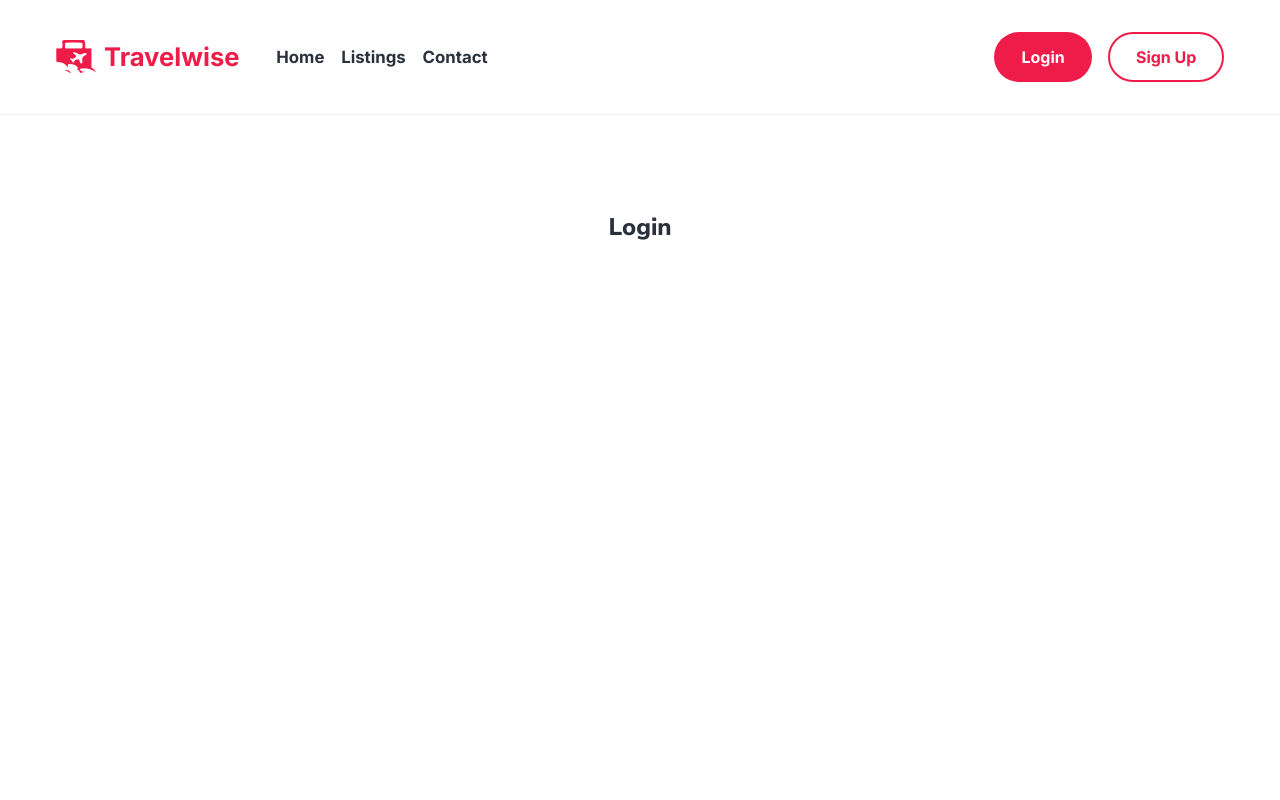
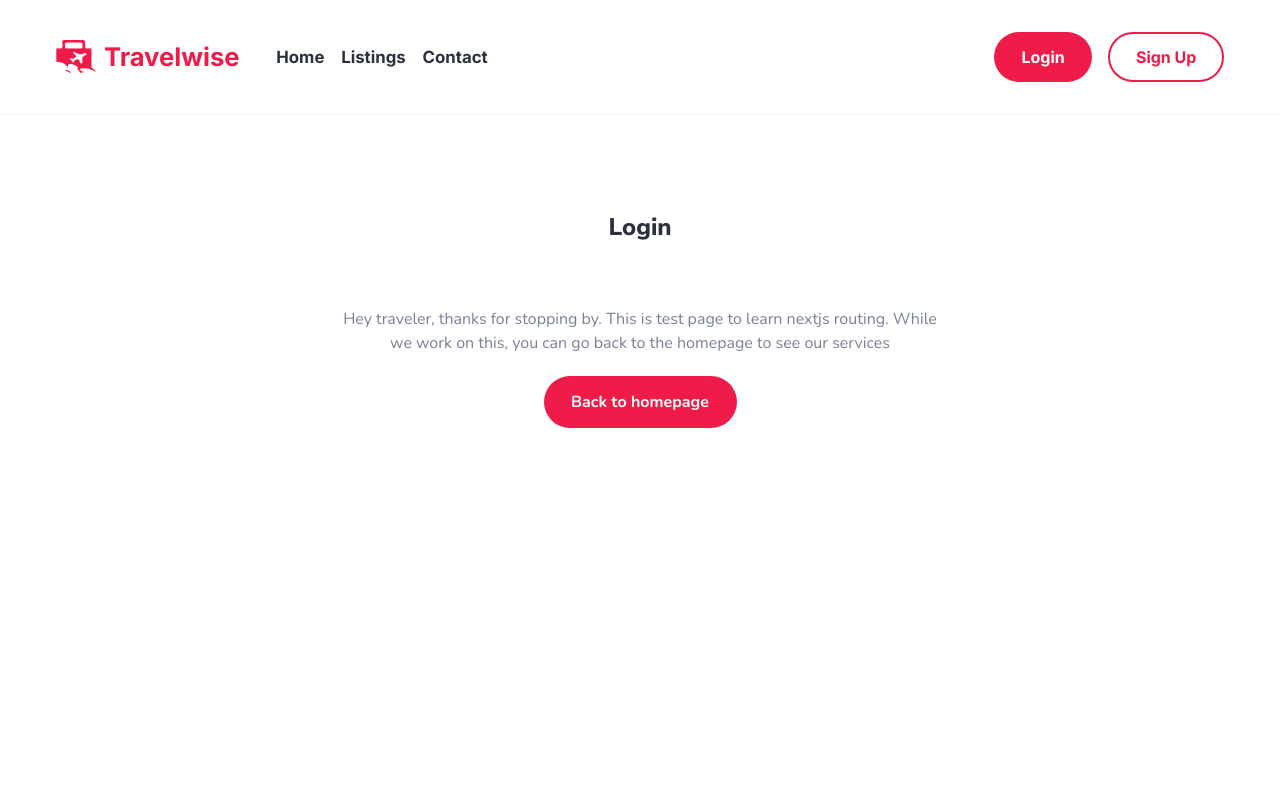
Before and after one commit to Master-Osaro/travelwise, a Next.js app: page /login in a window 1280 px wide. Shown: the top 800 px of the page. Built offline with nearby package versions, Linux system fonts and the light colour scheme.

Commit message:
Add Message to be shown on test routes

```diff
--- /dev/null
+++ b/components/Demo.module.css
@@ -0,0 +1,11 @@
+/* .demo__image{} */
+.demo__content{
+    display: flex;
+    flex-direction: column;
+    gap: 1.25rem;
+    align-items: center;
+    text-align: center;
+}
+.demo__content p{
+    max-width: 600px;
+}
--- /dev/null
+++ b/components/DemoComponent.jsx
@@ -0,0 +1,19 @@
+import Image from "next/image"
+import styles from "./Demo.module.css"
+import { redirect } from 'next/navigation'
+import Link from "next/link"
+function DemoComponent() {
+    return (
+        <section>
+            <div className="section-inner">
+                <div className="demo__image"></div>
+                <div className={`${styles.demo__content}`}>
+                    <p>Hey traveler, thanks for stopping by. This is test page to learn nextjs routing. While we work on this, you can go back to the homepage to see our services</p>
+                    <Link href="/"><button className="btn btn-primary">Back to homepage</button></Link>
+                </div>
+            </div>
+        </section>
+    )
+}
+
+export default DemoComponent
--- a/components/Header.jsx
+++ b/components/Header.jsx
@@ -21,8 +21,8 @@ function Header() {
           <li><Link href="/contact">Contact</Link></li>
         </ul>
         <div className="btn-group">
-          <button className="btn btn-primary" onClick={()=>{setNavOpen(!navOpen)}}>Login</button>
-          <button className="btn btn-secondary">Sign Up</button>
+          <Link href="/login"><button className="btn btn-primary">Login</button></Link>
+          <Link href="/signup"><button className="btn btn-secondary">Sign Up</button></Link>
         </div>
       </div>
 
--- a/pages/contact.jsx
+++ b/pages/contact.jsx
@@ -9,6 +9,7 @@ import Locations from '@/components/Locations'
 import Subscribe from '@/components/Subscribe'
 import Footer from '@/components/Footer'
 import Partners from '@/components/Partners'
+import DemoComponent from '@/components/DemoComponent'
 
 const nunito = Nunito({
   subsets: ['latin'],
@@ -33,6 +34,7 @@ export default function contact() {
       <Header />
       <main className={`${nunito.variable} ${nunito_sans.variable} ${styles.main}`}>
         <h2 className="">Contact</h2>
+        <DemoComponent />
       </main>
       <Footer nunito={nunito}/>
     </>
--- a/pages/destinations.jsx
+++ b/pages/destinations.jsx
@@ -9,6 +9,7 @@ import Locations from '@/components/Locations'
 import Subscribe from '@/components/Subscribe'
 import Footer from '@/components/Footer'
 import Partners from '@/components/Partners'
+import DemoComponent from '@/components/DemoComponent'
 
 const nunito = Nunito({
   subsets: ['latin'],
@@ -33,6 +34,7 @@ export default function destinations() {
       <Header />
       <main className={`${nunito.variable} ${nunito_sans.variable} ${styles.main}`}>
         <h2 className="">View Destinations</h2>
+        <DemoComponent />
       </main>
       <Footer nunito={nunito}/>
     </>
--- a/pages/login.jsx
+++ b/pages/login.jsx
@@ -9,6 +9,7 @@ import Locations from '@/components/Locations'
 import Subscribe from '@/components/Subscribe'
 import Footer from '@/components/Footer'
 import Partners from '@/components/Partners'
+import DemoComponent from '@/components/DemoComponent'
 
 const nunito = Nunito({
   subsets: ['latin'],
@@ -33,6 +34,7 @@ export default function Login() {
       <Header />
       <main className={`${nunito.variable} ${nunito_sans.variable} ${styles.main}`}>
         <h2 className="">Login</h2>
+        <DemoComponent />
       </main>
       <Footer nunito={nunito}/>
     </>
--- a/pages/signup.jsx
+++ b/pages/signup.jsx
@@ -9,6 +9,7 @@ import Locations from '@/components/Locations'
 import Subscribe from '@/components/Subscribe'
 import Footer from '@/components/Footer'
 import Partners from '@/components/Partners'
+import DemoComponent from '@/components/DemoComponent'
 
 const nunito = Nunito({
   subsets: ['latin'],
@@ -33,6 +34,7 @@ export default function SignUp() {
       <Header />
       <main className={`${nunito.variable} ${nunito_sans.variable} ${styles.main}`}>
         <h2 className="">Sign Up</h2>
+        <DemoComponent />
       </main>
       <Footer nunito={nunito}/>
     </>
--- a/styles/Home.module.css
+++ b/styles/Home.module.css
@@ -1,7 +1,7 @@
 .main {
   display: flex;
   flex-direction: column;
-  justify-content: space-between;
+  /* justify-content: space-between; */
   align-items: center;
   padding: 6rem 0;
   min-height: 100vh;
--- a/styles/globals.css
+++ b/styles/globals.css
@@ -21,6 +21,11 @@
 
 body{
     font-family: Arial, Helvetica, sans-serif;
+}
+
+a {
+    list-style: none;
+    text-decoration: none;
 }
 
 h1,h2,h3,h4,h5,h6,.title,.logo{
@@ -163,8 +168,6 @@ nav .logo {
 
 
 .nav-list a{
-    list-style: none;
-    text-decoration: none;
     color: var(--blue-header);
     font-size: 1.05rem;
     transition: all .3s;
```
